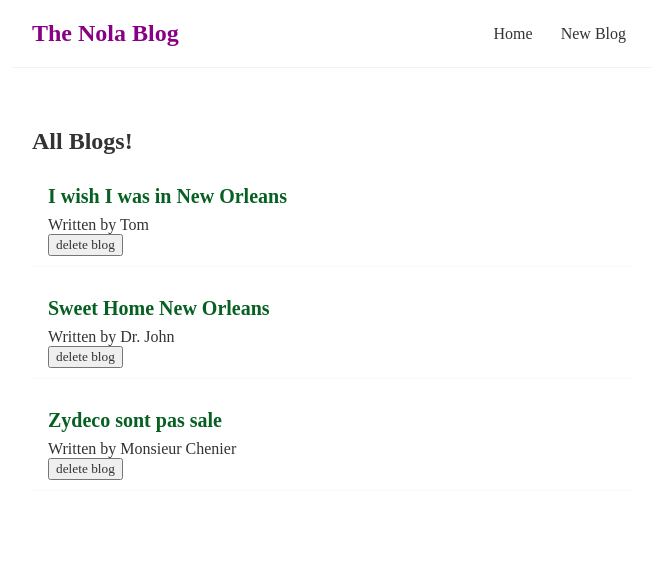
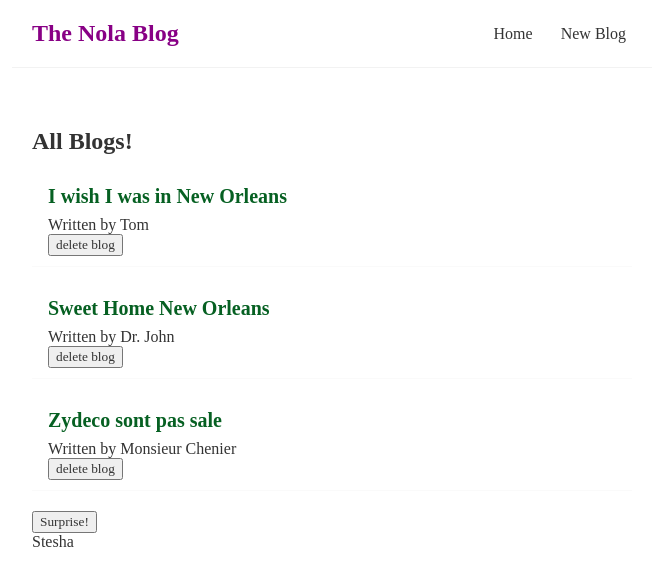
Before and after one commit to SteeshMcK/nola-blog, a React (Create React App) app: page / in a window 1280 px wide. Shown: the top 586 px of the page, without its empty margins (308-965 px from the left). Built offline with nearby package versions, Linux system fonts and the light colour scheme; a web font is replaced by a local one.

Commit message:
add button and functionality using useEffect

```diff
--- a/src/components/Home/Home.js
+++ b/src/components/Home/Home.js
@@ -1,4 +1,4 @@
-import { useState } from 'react'
+import { useState, useEffect } from 'react'
 import BlogList from '../BlogList/BlogList'
 import './Home.css'
 
@@ -21,15 +21,23 @@ const Home = () => {
         }
     ]
     const [blogs, setBlogs] = useState(hardCodeBlogs)
+    const [name, setName] = useState('Stesha')
 
     const handleDelete = (id) => {
         const newBlogs = blogs.filter(blog => blog.id !== id)
         setBlogs(newBlogs)
     }
 
+    useEffect(() => {
+        console.log('useEffect ran')
+        console.log(name)
+    }, [name])
+
     return (
         <div className='home'>
             <BlogList blogs={ blogs } title="All Blogs!" handleDelete={ handleDelete } />
+            <button onClick={() => setName('LaStesha, the Carnival Queen')}>Surprise!</button>
+            <p>{ name }</p>
         </div>
      );
 }
```
Also changed, not shown: 1 other file (tests, documents, lock files or other folders).
